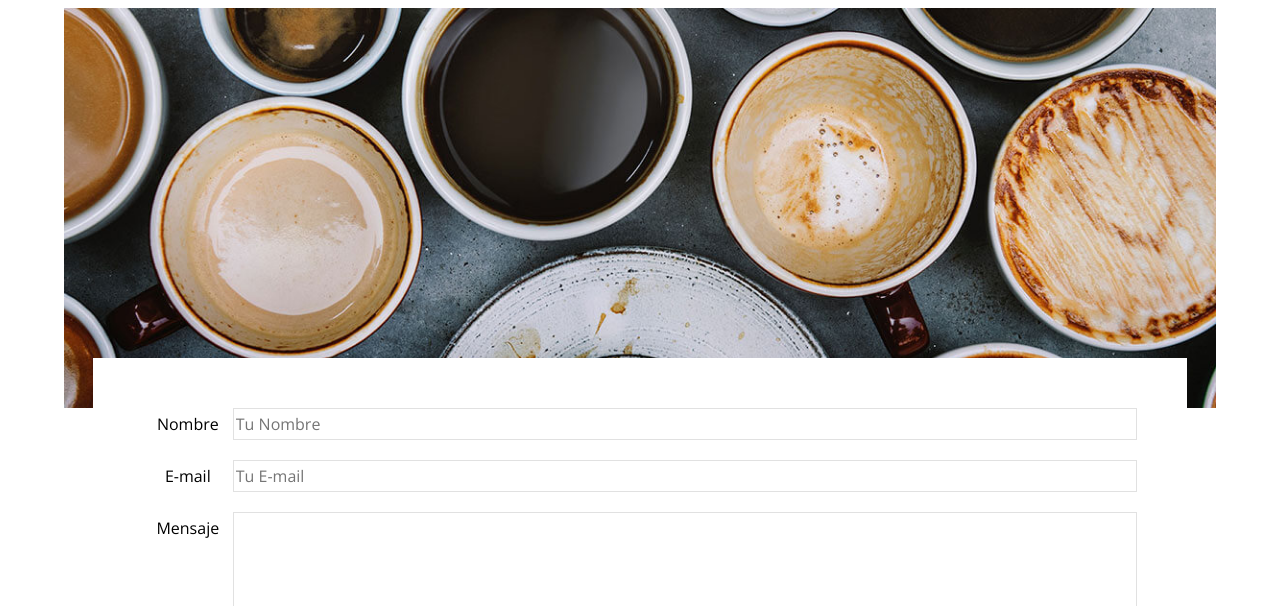
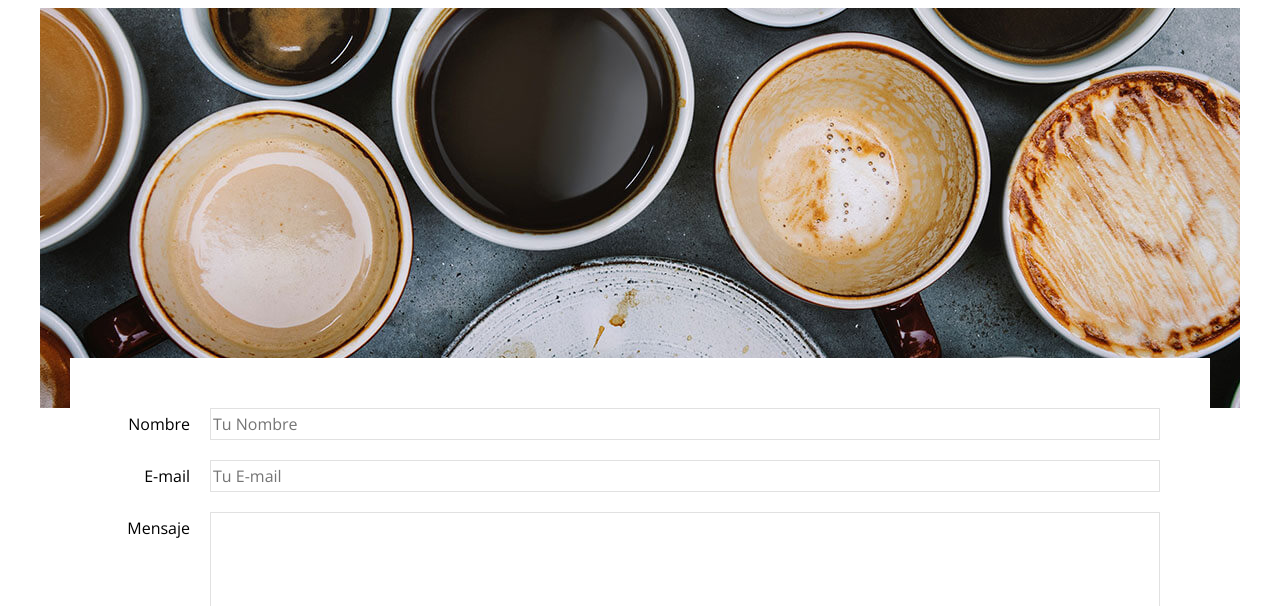
Before and after one commit to MatGerx/blog-de-caf-, a plain HTML site: page pages/contacto.html in a window 1280 px wide. Shown: the part 694-1300 px from the top of the page. Drawn offline with nearby package versions, Linux system fonts and the light colour scheme.

Commit message:
contacto

```diff
--- a/css/style.css
+++ b/css/style.css
@@ -27,7 +27,7 @@ body {
 }
 
 .contenedor {
-  width: min(90%, 120rem);
+  width: min(100%, 120rem);
   margin: 0 auto;
 }
 
@@ -310,12 +310,12 @@ img {
 
 .campo__label {
   flex: 0 0 9rem;
-  text-align: center;
+  padding-right: 2rem;
+  text-align: right;
 }
 
 .campo__field {
   flex: 1;
-  padding-right: 2rem;
   border: 1px solid var(--gris);
 }
 
```
